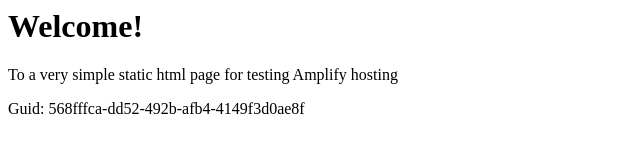
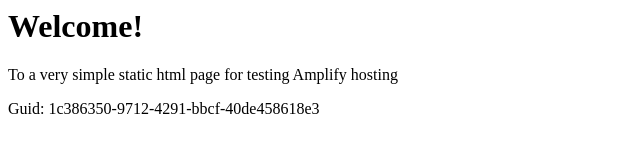
Before and after one commit to aws-aemilia-bom/Github-PR-Commit-Integration-Test-DoNotTouch-GitHubWebhookPushCanaryTest-v1-prod-ap-south-1, a website: page src/index.html in a window 1280 px wide. Shown: the full height of the page, 0-640 px from the left. Drawn offline with Linux system fonts and the light colour scheme.

Commit message:
commit from integ tests

```diff
--- a/src/index.html
+++ b/src/index.html
@@ -12,6 +12,6 @@
 <body>
     <h1>Welcome!</h1>
     <p>To a very simple static html page for testing Amplify hosting</p>
-    <p>Guid: 568fffca-dd52-492b-afb4-4149f3d0ae8f</p></body>
+    <p>Guid: 1c386350-9712-4291-bbcf-40de458618e3</p></body>
 
 </html>
```
